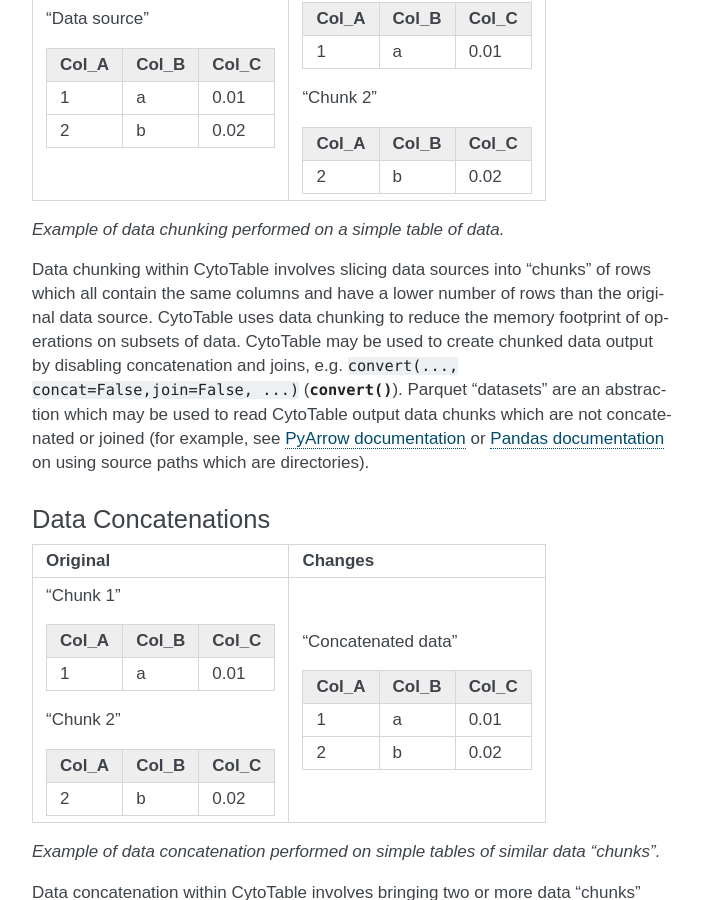
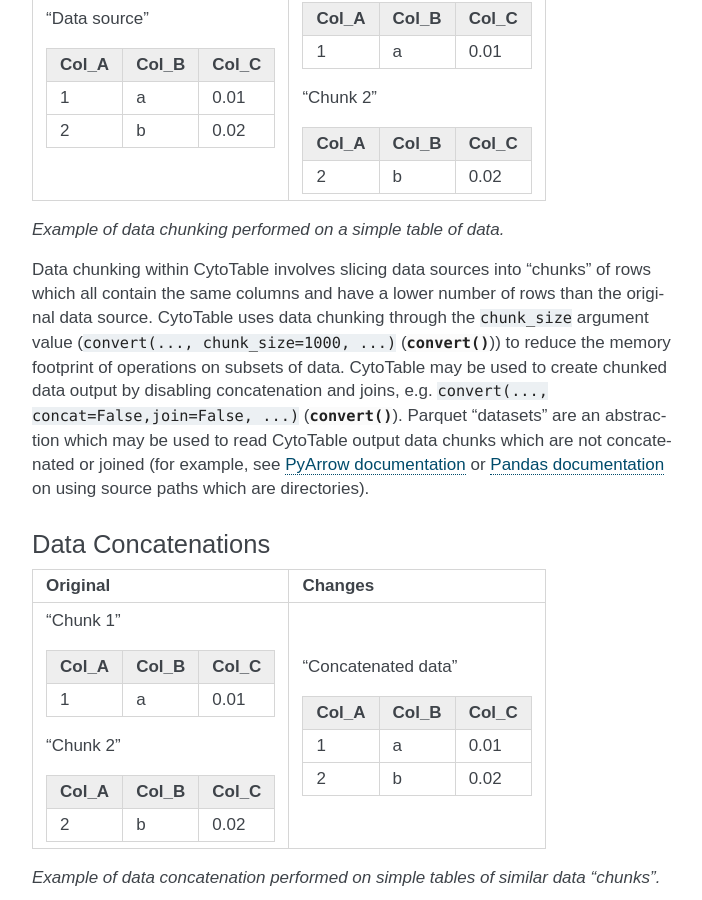
Before and after one commit to cytomining/CytoTable, a Sphinx documentation site: the page built from docs/source/overview.md, in a window 1280 px wide and 900 px high, scrolled down 3450 px. Shown: the whole window, without its empty margins (438-1140 px from the left). Built offline with Sphinx 7.4.7, drawn with Linux system fonts in a browser that asks for light colours.

Commit message:
add chunk_size argument reference

````diff
--- a/docs/source/overview.md
+++ b/docs/source/overview.md
@@ -165,7 +165,7 @@ _Example of data chunking performed on a simple table of data._
 
 ```{eval-rst}
 Data chunking within CytoTable involves slicing data sources into "chunks" of rows which all contain the same columns and have a lower number of rows than the original data source.
-CytoTable uses data chunking to reduce the memory footprint of operations on subsets of data.
+CytoTable uses data chunking through the ``chunk_size`` argument value (:code:`convert(..., chunk_size=1000, ...)` (:mod:`convert() <cytotable.convert.convert>`)) to reduce the memory footprint of operations on subsets of data.
 CytoTable may be used to create chunked data output by disabling concatenation and joins, e.g. :code:`convert(..., concat=False,join=False, ...)` (:mod:`convert() <cytotable.convert.convert>`).
 Parquet "datasets" are an abstraction which may be used to read CytoTable output data chunks which are not concatenated or joined (for example, see `PyArrow documentation <https://arrow.apache.org/docs/python/generated/pyarrow.parquet.ParquetDataset.html>`_ or `Pandas documentation <https://pandas.pydata.org/docs/reference/api/pandas.read_parquet.html>`_ on using source paths which are directories).
 ```
````
